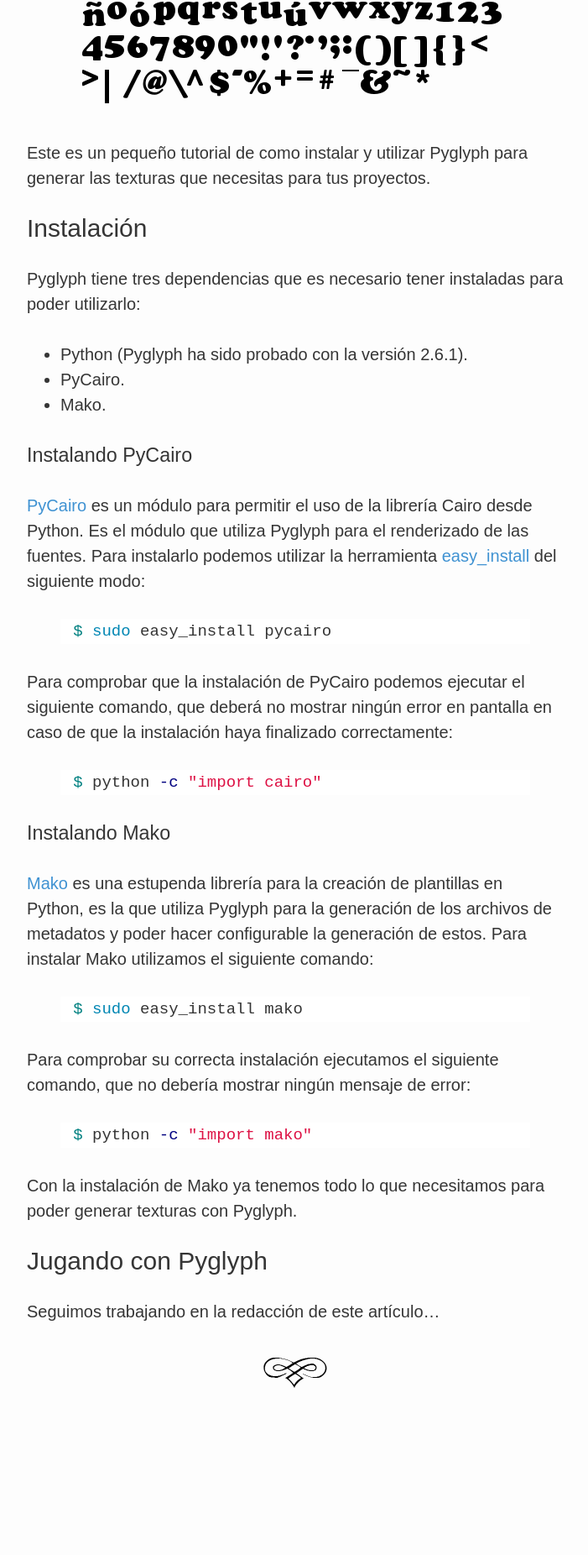
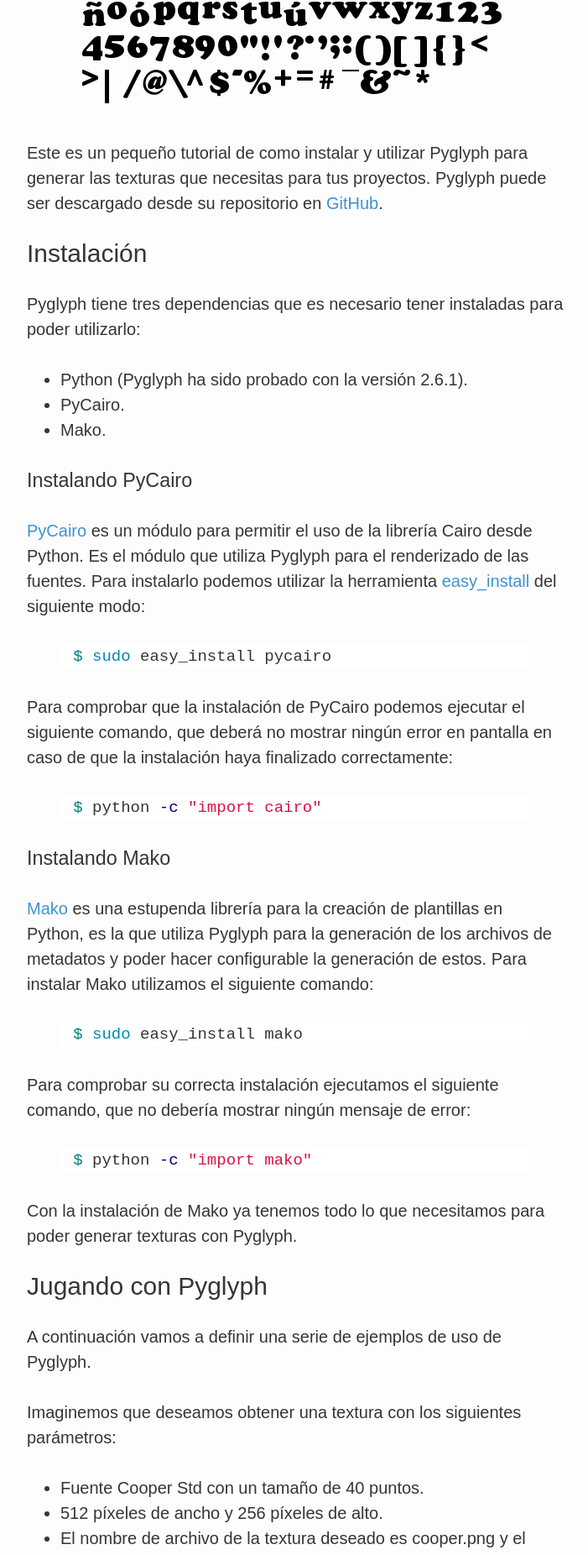
Before and after one commit to jfcalvo/jfcalvo.github.com, a Jekyll site: the page built from _posts/2011-06-21-utilizando-pyglyph.markdown, in a window 1280 px wide. Shown: the part 955-2807 px from the top of the page at 84% size, without its empty margins (288-989 px from the left). Built offline with Jekyll 4.4.1, drawn with Linux system fonts in a browser that asks for light colours; some web fonts are replaced; before the commit the page ends 2644 px from its top, so only the background shows below that; some of the changed text lies outside the part shown.

Commit message:
Añadido post sobre los libros leídos en el año 2011. Progreso en el artículo sobre el uso de Pyglyph. Algunos pequeños cambios de estilo.

```diff
--- a/_posts/2011-06-21-utilizando-pyglyph.markdown
+++ b/_posts/2011-06-21-utilizando-pyglyph.markdown
@@ -14,7 +14,7 @@ Pyglyph está inspirado en un ejercicio desarrollado en el libro [iPhone 3D Prog
 
 La siguiente imagen es un ejemplo del tipo de texturas que es posible generar con Pyglyph: ![Ejemplo Pyglyph](/media/images/posts/cooper.png)
 
-Este es un pequeño tutorial de como instalar y utilizar Pyglyph para generar las texturas que necesitas para tus proyectos.
+Este es un pequeño tutorial de como instalar y utilizar Pyglyph para generar las texturas que necesitas para tus proyectos. Pyglyph puede ser descargado desde su repositorio en [GitHub](https://github.com/jfcalvo/pyglyph).
 
 
 ## Instalación
@@ -57,4 +57,39 @@ Con la instalación de Mako ya tenemos todo lo que necesitamos para poder genera
 
 ## Jugando con Pyglyph
 
-Seguimos trabajando en la redacción de este artículo...
+A continuación vamos a definir una serie de ejemplos de uso de Pyglyph.
+
+Imaginemos que deseamos obtener una textura con los siguientes parámetros:
+
+* Fuente Cooper Std con un tamaño de 40 puntos.
+* 512 píxeles de ancho y 256 píxeles de alto.
+* El nombre de archivo de la textura deseado es cooper.png y el archivo de metadatos cooper.plist.
+
+Ejecutaremos el siguiente comando:
+
+{% highlight bash %}
+$ ./pyglyph.py --fontsize=40 --texturesize=512x256 --font="Cooper Std" --output=cooper
+{% endhighlight %}
+
+Destacar que el color de la fuente por defecto es el negro y que Pyglyph siempre renderiza la fuente sobre fondo transparente.
+
+Si todo ha funcionado correctamente deberías obtener dos archivos uno llamado cooper.png debería tener el aspecto del ejemplo presentado al principio de este post, el otro archivo de metadatos (cooper.plist) contendrá los metadatos sobre la posición de los caracteres dentro de la textura e información adicional que puede servir para poder renderizar de manera correcta texto en aplicaciones.
+
+Un segundo ejemplo:
+
+* Fuente Casual con un tamaño de 60 puntos y color rojo.
+* 512 píxeles de ancho y alto.
+* El nombre de la textura será casual.png.
+* En esta ocasión queremos que únicamente los números del 0 al 9 sean renderizados.
+
+Utilizaremos el siguiente comando:
+
+{% highlight bash %}
+$ ./pyglyph.py --fontsize=60 --texturesize=256x128 --font="Casual" --characters="0123456789" --color=256,0,0 --output=casual
+{% endhighlight %}
+
+Obtendremos la siguiente textura: ![Ejemplo Pyglyph](/media/images/posts/casual.png)
+
+## Metadatos
+
+Artículo en construcción.
--- a/media/css/ui.css
+++ b/media/css/ui.css
@@ -1,5 +1,5 @@
 body {background: #fdfdfd; color: #353535; font-family: 'OFL Sorts Mill Goudy TT', arial, serif; font-size: 20px; text-rendering: optimizeLegibility;}
-html>body {font-size: 20px; line-height: 150%; /*text-align: justify;*/ }
+html>body {font-size: 20px; line-height: 150%; }
 
 body a { color: #3F92D2; text-decoration: none; }
 body a:hover { text-decoration: underline; }
@@ -58,7 +58,7 @@ code { font-size: 19px; margin-left: 0.8em; }
 }
 
 #post_content img { display: block; margin-top: 1.0em; margin-bottom: 1.0em; margin-left: auto; margin-right: auto; }
-#post_footer { text-align: center; margin-top: 2.0em; margin-bottom: 1.8em; }
+#post_footer { text-align: center; margin-top: 5.0em; margin-bottom: 1.8em; }
 
 .line { display: block; height: 3px; background-color: #3F92D2; }
 #footer { font-size: 14px; margin-top: 2.4em; text-align: center; font-style: italic; color: #3F92D2; }
```
Also changed, not shown: _posts/2011-06-23-libros-leidos-en-2011.markdown (added, +26 -0 lines), media/images/posts/casual.png (added).
